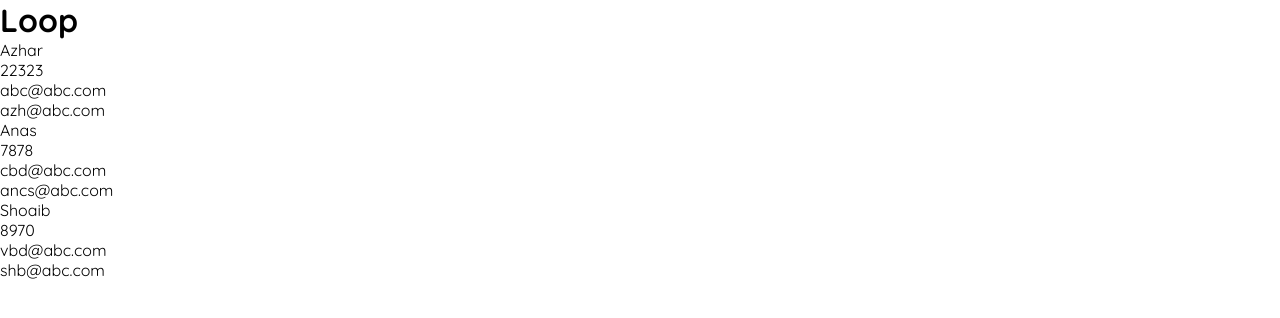
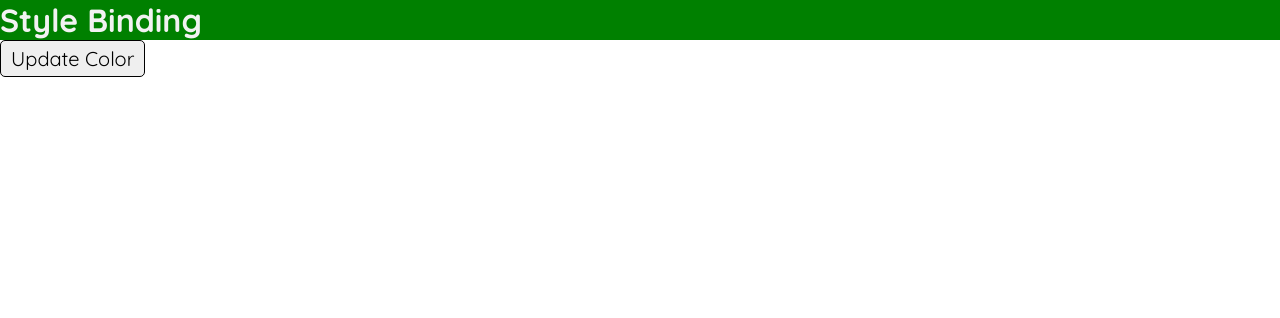
Before and after one commit to azharsiddiqui1234/Angular_From_Start_Tut, an Angular app: page / in a window 1280 px wide. Shown: the top 318 px of the page. Built offline with nearby package versions, Linux system fonts and the light colour scheme.

Commit message:
style_binding

```diff
--- a/src/app/app.component.html
+++ b/src/app/app.component.html
@@ -1,12 +1,3 @@
-<h1>Loop</h1>
+<h1 [style.color]="color"[style.backgroundColor]="bgColor">Style Binding</h1>
 
-<div *ngFor=" let users of users">
-    <ul>
-        <li>{{users.name}}</li>
-        <li>{{users.conact}}</li>
-        <ul *ngFor="let user_email of users.email">
-            <li>{{user_email.personal_email}}</li>
-            <li>{{user_email.work_email}}</li>
-        </ul>
-    </ul>
-</div>
+<button (click)="updateColor()">Update Color</button>
--- a/src/app/app.component.ts
+++ b/src/app/app.component.ts
@@ -7,38 +7,11 @@ import { Component } from '@angular/core';
 })
 export class AppComponent {
   title = 'my-app';
-  // simple loop array
-  // users = ['Azhar', 'Anas', 'Shoaib'];
-  users = [
-    {
-      name: 'Azhar',
-      conact: 22323,
-      email: [
-        {
-          personal_email: 'abc@abc.com',
-          work_email: 'azh@abc.com',
-        },
-      ],
-    },
-    {
-      name: 'Anas',
-      conact: 7878,
-      email: [
-        {
-          personal_email: 'cbd@abc.com',
-          work_email: 'ancs@abc.com',
-        },
-      ],
-    },
-    {
-      name: 'Shoaib',
-      conact: 8970,
-      email: [
-        {
-          personal_email: 'vbd@abc.com',
-          work_email: 'shb@abc.com',
-        },
-      ],
-    },
-  ];
+  color = '#f2f2f2';
+  bgColor = "green";
+
+  updateColor(){
+    this.color = 'red'
+    this.bgColor = "yellow"
+  }
 }
```
